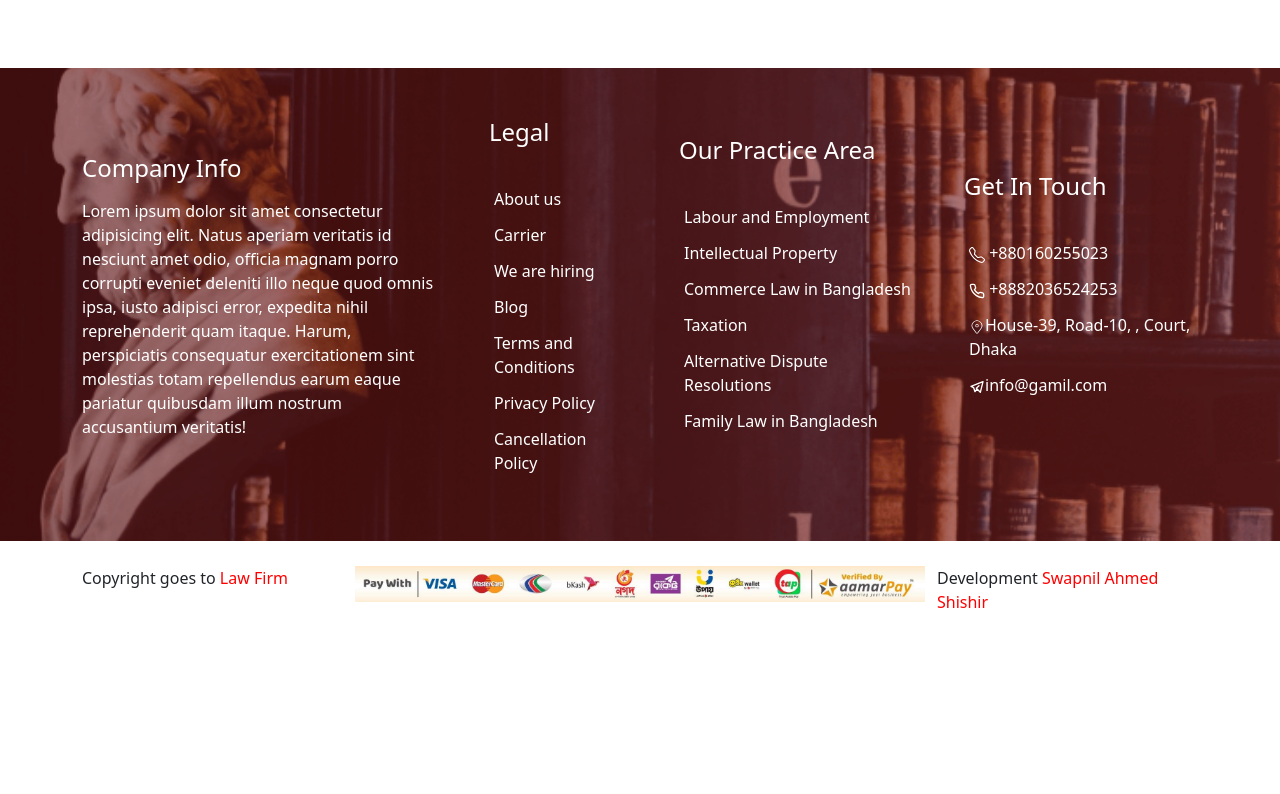
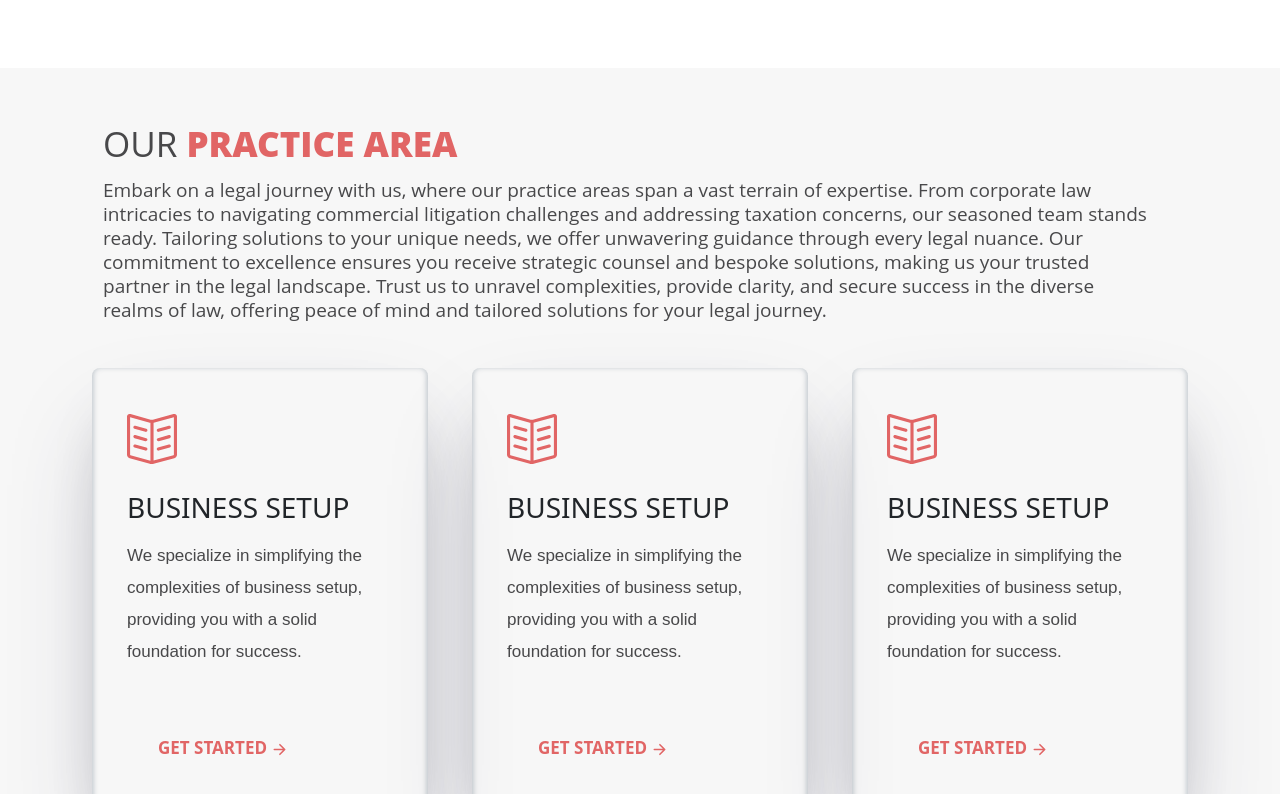
Before and after one commit to swapnilahmedshishir/lawFirm, a React (Vite) app: page /home in a window 1280 px wide. Shown: the part 3206-4000 px from the top of the page. Before the commit the page ends 3861 px from the top, so only its background shows below. Built offline with nearby package versions, Linux system fonts and the light colour scheme.

Commit message:
home page pactice  part work done

```diff
--- a/src/Component/HomePage/Home.jsx
+++ b/src/Component/HomePage/Home.jsx
@@ -4,6 +4,8 @@ import Hero from './HomeComponent/Hero'
 import About from './HomeComponent/About'
 import './Style.css'
 import Partner from './HomeComponent/Partner'
+import Practice from './HomeComponent/Practice'
+import WhoWeAre from './HomeComponent/WhoWeAre'
 function Home() {
   return (
     <div className='Homepage'>
@@ -11,6 +13,8 @@ function Home() {
       <CilentArea/>
       <About/>
       <Partner/>
+      <Practice/>
+      <WhoWeAre/>
     </div>
   )
 }
--- /dev/null
+++ b/src/Component/HomePage/HomeComponent/Practice.jsx
@@ -0,0 +1,35 @@
+import { Link } from "react-router-dom"
+import { SlBookOpen } from "react-icons/sl";
+import { IoArrowForward } from "react-icons/io5";
+
+
+const Practice = () => {
+    const pacticeData = [1,2,3,4,5,6,7,8,9,10,11,12];
+  return (
+    <div className="practice">
+      <div className="container">
+      <div className="patner_text">
+        <h1>OUR <span>PRACTICE AREA</span></h1>
+        <p>Embark on a legal journey with us, where our practice areas span a vast terrain of expertise. From corporate law intricacies to navigating commercial litigation challenges and addressing taxation concerns, our seasoned team stands ready. Tailoring solutions to your unique needs, we offer unwavering guidance through every legal nuance. Our commitment to excellence ensures you receive strategic counsel and bespoke solutions, making us your trusted partner in the legal landscape. Trust us to unravel complexities, provide clarity, and secure success in the diverse realms of law, offering peace of mind and tailored solutions for your legal journey.</p>
+      </div>
+      <div className="row">
+      {
+      pacticeData.map((dt) => (
+                <div key={dt} className="col-md-4">
+                <div className="pactice_card">
+                    <div className="icon"><SlBookOpen/></div>
+                    <h3>BUSINESS SETUP</h3>
+                    <p>We specialize in simplifying the complexities of business setup, providing you with a solid foundation for success.</p>
+                    <Link to=''><button type="btn" className="start_btn">get started <IoArrowForward className="arrowcicon"/></button></Link>
+                </div>
+                </div>
+               ))
+            }
+
+      </div>
+      </div>
+    </div>
+  )
+}
+
+export default Practice
--- /dev/null
+++ b/src/Component/HomePage/HomeComponent/WhoWeAre.jsx
@@ -0,0 +1,26 @@
+// import React from 'react'
+import { IoArrowForward } from "react-icons/io5";
+import { Link } from "react-router-dom";
+const WhoWeAre = () => {
+  return (
+    <div className="whoWeAre">
+      <div className="container">
+        <div className="whoweAre_top_text patner_text">
+          <h1>Who <span>We Are</span></h1>
+          <p>We are a legal powerhouse, offering unmatched expertise and strategic guidance. With a commitment to excellence, our seasoned professionals provide tailored solutions, ensuring success and peace of mind for our clients.</p>
+        </div>
+        <div className="row">
+          <div className="col-md-6">
+            <div>
+              <h1>Leading Law Firm in Dhaka, Bangladesh | lawfim</h1>
+              <p>As a legal powerhouse, we are the embodiment of expertise and commitment. Our identity is rooted in providing unparalleled legal services, transcending traditional boundaries. With a team of seasoned professionals, we navigate the intricate landscape of legal complexities, offering tailored solutions for a myriad of challenges. We pride ourselves on being more than legal advisors; we are strategic partners dedicated to ensuring the success and peace of mind of our clients. At our core, we stand as a beacon of excellence, embodying trust, reliability, and unwavering support in every legal endeavor.</p>
+              <Link to=''><button type="btn" className="start_btn">get started <IoArrowForward className="arrowcicon"/></button></Link>
+            </div>
+          </div>
+        </div>
+      </div>
+    </div>
+  )
+}
+
+export default WhoWeAre
--- a/src/Component/HomePage/Style.css
+++ b/src/Component/HomePage/Style.css
@@ -180,6 +180,7 @@
 }
 .patner_text h1 span{
     color: #E16565;
+    font-weight: 800;
 }
 .patner_text p{
     color: #48484A;
@@ -241,7 +242,59 @@
   }
 /* patner Area section end  */
 /* ============================================================*/
-/* About Client Area section end  */
+/* Practice Area section start  */
+
+.practice{
+    background-color: #F7F7F7;
+    padding: 50px 0px;
+  }
+  .pactice_card{
+    box-shadow: rgba(50, 50, 93, 0.25) 0px 50px 100px -20px, rgba(0, 0, 0, 0.3) 0px 30px 60px -30px, rgba(10, 37, 64, 0.35) 0px -2px 6px 0px inset;
+    padding: 30px 35px;
+    margin: 10px;
+    border-radius: 8px;
+  }
+  .pactice_card .icon{
+    font-size: 50px;
+    text-align: left;
+    color:#E16565 ;
+    margin-bottom: 20px;
+  }
+  .pactice_card h3{
+    text-transform: uppercase;
+  }
+.pactice_card p{
+    color: #48484A;
+    font-family: "Outfit", Sans-serif;
+    font-size: 17px;
+    font-weight: 500;
+    line-height: 2rem;
+    margin-top: 15px;
+}
+.pactice_card .start_btn{
+    border: none;
+    background-color: #F7F7F7;
+    text-transform: uppercase;
+    color: #E16565;
+    font-weight: 700;
+    font-size: 17px;
+    margin: 50px 0px 30px 25px;
+}
+.start_btn:hover .arrowcicon{
+    transition: 0.4s;
+    margin-left: 8px;
+}
+/* Practice Area section end  */
+/* ============================================================*/
+/* whoWeAre section start  */
+.whoWeAre{
+    padding: 50px 0px;
+}
+.whoweAre_top_text{
+    text-align: center;
+    max-width: 550px;
+    margin: 0 auto;
+}
 
 
 
@@ -253,15 +306,9 @@
 
 
 
-
-
-
-
-
-
-
-
-
+/* whoWeAre Area section start  */
+/* ============================================================*/
+/* Practice Area section start  */
 /* Responsive Design */
 @media only screen and(max-width:1200px) {
     .client_area_row{
```
Also changed, not shown: src/Component/HomePage/section.txt.
